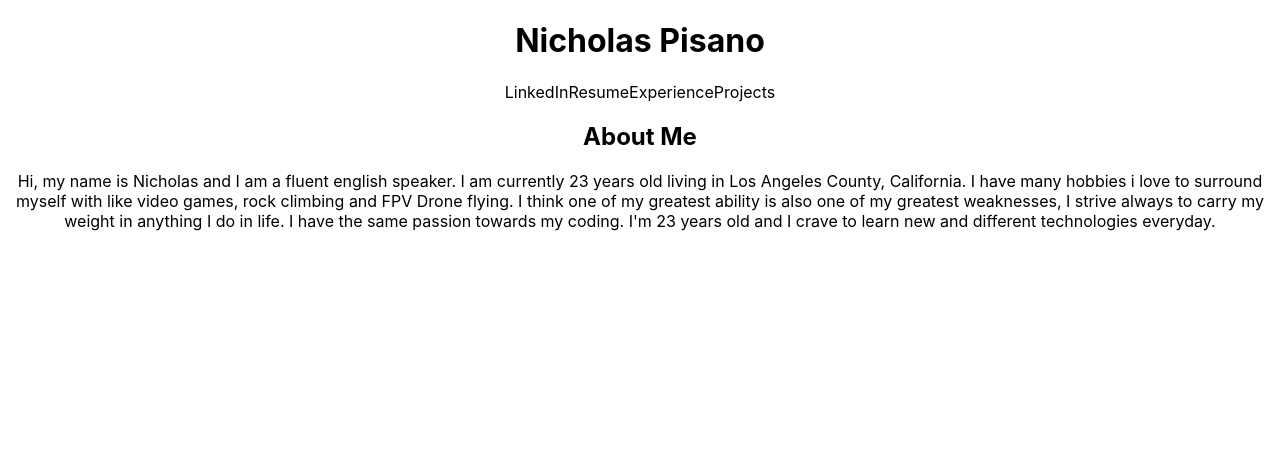
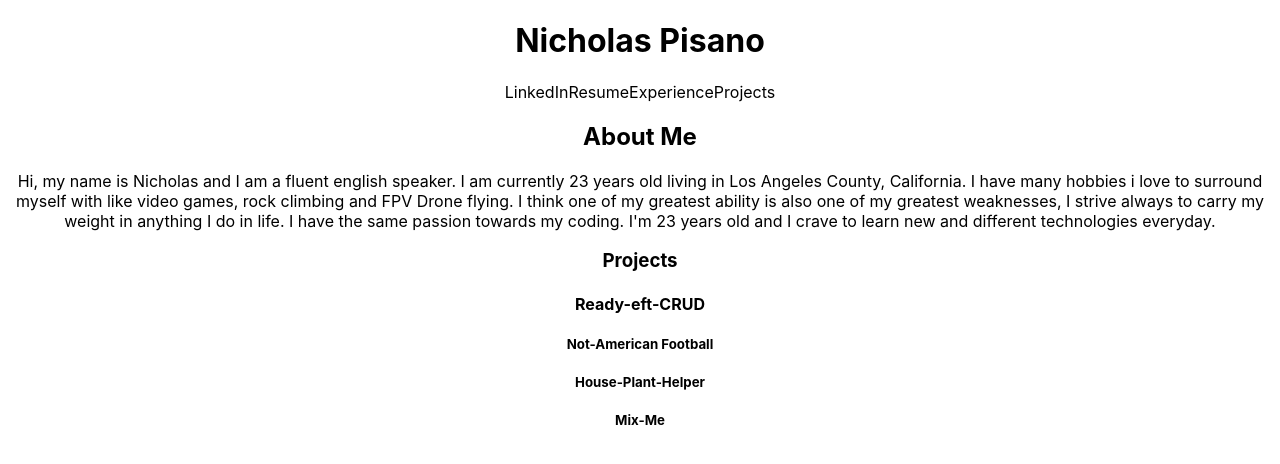
Before and after one commit to Lekashi/React-Portfolio, a React (Create React App) app: page / in a window 1280 px wide. Shown: the top 464 px of the page. Built offline with nearby package versions, Linux system fonts and the light colour scheme.

Commit message:
Added More To React page

```diff
--- a/package.json
+++ b/package.json
@@ -8,6 +8,7 @@
     "@testing-library/user-event": "^13.5.0",
     "react": "^18.2.0",
     "react-dom": "^18.2.0",
+    "react-router-dom": "^6.4.1",
     "react-scripts": "5.0.1",
     "web-vitals": "^2.1.4"
   },
--- a/src/App.js
+++ b/src/App.js
@@ -1,30 +1,45 @@
-import logo from './logo.svg';
-import './App.css';
+import logo from "./logo.svg";
+import "./App.css";
 
 function App() {
   return (
     <div className="App">
       <header>
-        <h1>
-          Nicholas Pisano
-        </h1>
-      <nav>
-        <a>LinkedIn</a>
-        <a>Resume</a>
-        <a>Experience</a>
-        <a>Projects</a>
-      </nav>
+        <h1>Nicholas Pisano</h1>
+        <nav>
+          <a to="https://www.linkedin.com/in/nicholas-pisano-042a1423a/" >LinkedIn</a>
+          <a to="">Resume</a>
+          <a>Experience</a>
+          <a>Projects</a>
+        </nav>
       </header>
       <div>
-        <h2>
-          About Me
-        </h2>
+        <h2>About Me</h2>
         <p>
-          Hi, my name is Nicholas and I am a fluent english speaker. I am currently 23 years old living in Los Angeles County, California. I have many
-          hobbies i love to surround myself with like video games, rock climbing and FPV Drone flying.
-          I think one of my greatest ability is also one of my greatest weaknesses, I strive always to carry my weight in anything I do in life.
-          I have the same passion towards my coding. I'm 23 years old and I crave to learn new and different technologies everyday.
+          Hi, my name is Nicholas and I am a fluent english speaker. I am
+          currently 23 years old living in Los Angeles County, California. I
+          have many hobbies i love to surround myself with like video games,
+          rock climbing and FPV Drone flying. I think one of my greatest ability
+          is also one of my greatest weaknesses, I strive always to carry my
+          weight in anything I do in life. I have the same passion towards my
+          coding. I'm 23 years old and I crave to learn new and different
+          technologies everyday.
         </p>
+      </div>
+      <div>
+        <h3>Projects</h3>
+        <div>
+          <h4>Ready-eft-CRUD</h4>
+        </div>
+        <div>
+          <h5>Not-American Football</h5>
+        </div>
+        <div>
+          <h5>House-Plant-Helper</h5>
+        </div>
+        <div>
+          <h5>Mix-Me</h5>
+        </div>
       </div>
     </div>
   );
```
Also changed, not shown: 2 other files (tests, documents, lock files or other folders).
